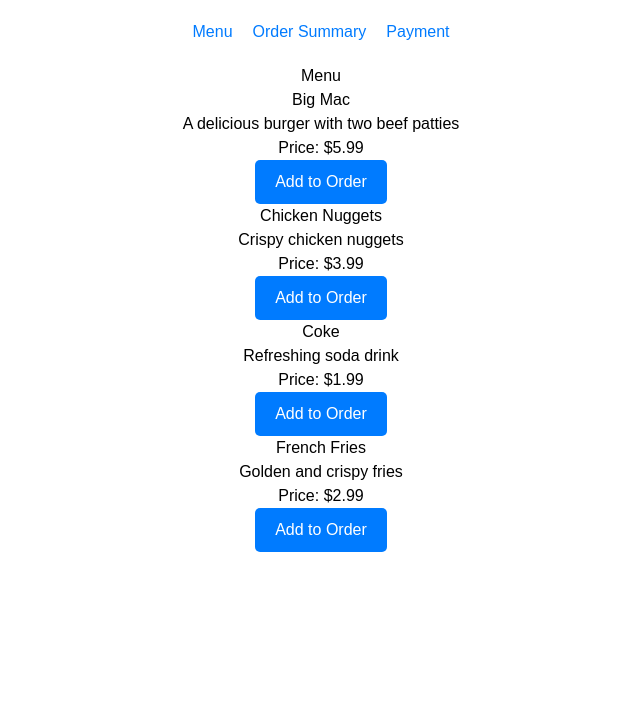
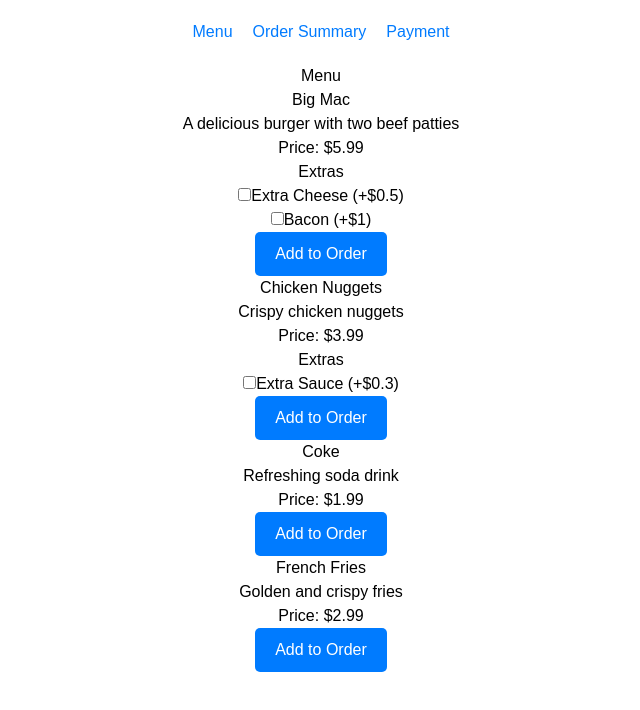
Before and after one commit to s25070pj/McAdrian, a React (Create React App) app: page / in a window 1280 px wide. Shown: the top 710 px of the page, without its empty margins (319-959 px from the left). Built offline with nearby package versions, Linux system fonts and the light colour scheme.

Commit message:
added additional ingredients

```diff
--- a/src/components/OrderSummary.jsx
+++ b/src/components/OrderSummary.jsx
@@ -6,7 +6,10 @@ const OrderSummary = () => {
     const { order } = useContext(OrderContext);
 
     const getTotal = () => {
-        return order.reduce((sum, item) => sum + item.price, 0).toFixed(2);
+        return order.reduce((sum, item) => {
+            const extrasTotal = item.extras ? item.extras.reduce((extraSum, extra) => extraSum + extra.price, 0) : 0;
+            return sum + item.price + extrasTotal;
+        }, 0).toFixed(2);
     };
 
     return (
@@ -16,6 +19,15 @@ const OrderSummary = () => {
                 {order.map((item, index) => (
                     <li key={index}>
                         {item.name} - ${item.price}
+                        {item.extras && item.extras.length > 0 && (
+                            <ul>
+                                {item.extras.map((extra, extraIndex) => (
+                                    <li key={extraIndex}>
+                                        {extra.name} (+${extra.price})
+                                    </li>
+                                ))}
+                            </ul>
+                        )}
                     </li>
                 ))}
             </ul>
--- a/src/components/Product.jsx
+++ b/src/components/Product.jsx
@@ -1,20 +1,48 @@
-import React, { useContext, useRef, useLayoutEffect } from 'react';
+import React, { useContext, useState } from 'react';
 import { OrderContext } from '../context/OrderContext';
 
 const Product = ({ product }) => {
     const { addToOrder } = useContext(OrderContext);
-    const productRef = useRef();
+    const [selectedExtras, setSelectedExtras] = useState([]);
 
-    useLayoutEffect(() => {
-        console.log('Product component mounted or updated');
-    }, []);
+    const handleExtraChange = (extra, isChecked) => {
+        if (isChecked) {
+            setSelectedExtras([...selectedExtras, extra]);
+        } else {
+            setSelectedExtras(selectedExtras.filter((e) => e.name !== extra.name));
+        }
+    };
+
+    const handleAddToOrder = () => {
+        const productWithExtras = {
+            ...product,
+            extras: selectedExtras,
+        };
+        addToOrder(productWithExtras);
+    };
 
     return (
-        <div ref={productRef}>
+        <div>
             <h2>{product.name}</h2>
             <p>{product.description}</p>
             <p>Price: ${product.price}</p>
-            <button onClick={() => addToOrder(product)}>Add to Order</button>
+            {product.extras && (
+                <div>
+                    <h3>Extras</h3>
+                    {product.extras.map((extra, index) => (
+                        <div key={index}>
+                            <label>
+                                <input
+                                    type="checkbox"
+                                    onChange={(e) => handleExtraChange(extra, e.target.checked)}
+                                />
+                                {extra.name} (+${extra.price})
+                            </label>
+                        </div>
+                    ))}
+                </div>
+            )}
+            <button onClick={handleAddToOrder}>Add to Order</button>
         </div>
     );
 };
--- a/src/data/menu.json
+++ b/src/data/menu.json
@@ -3,13 +3,20 @@
     "id": 1,
     "name": "Big Mac",
     "description": "A delicious burger with two beef patties",
-    "price": 5.99
+    "price": 5.99,
+    "extras": [
+      { "name": "Extra Cheese", "price": 0.5 },
+      { "name": "Bacon", "price": 1.0 }
+    ]
   },
   {
     "id": 2,
     "name": "Chicken Nuggets",
     "description": "Crispy chicken nuggets",
-    "price": 3.99
+    "price": 3.99,
+    "extras": [
+      { "name": "Extra Sauce", "price": 0.3 }
+    ]
   },
   {
     "id": 3,
```
